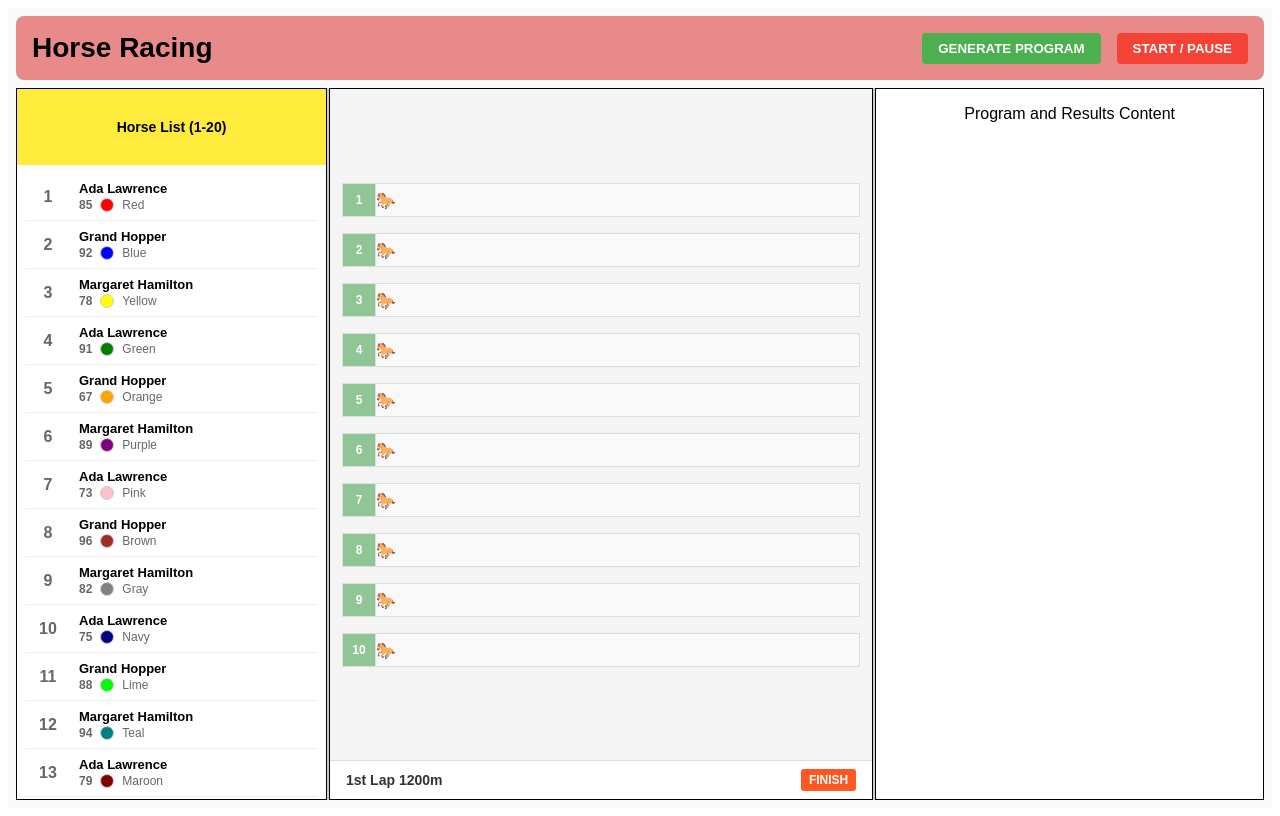
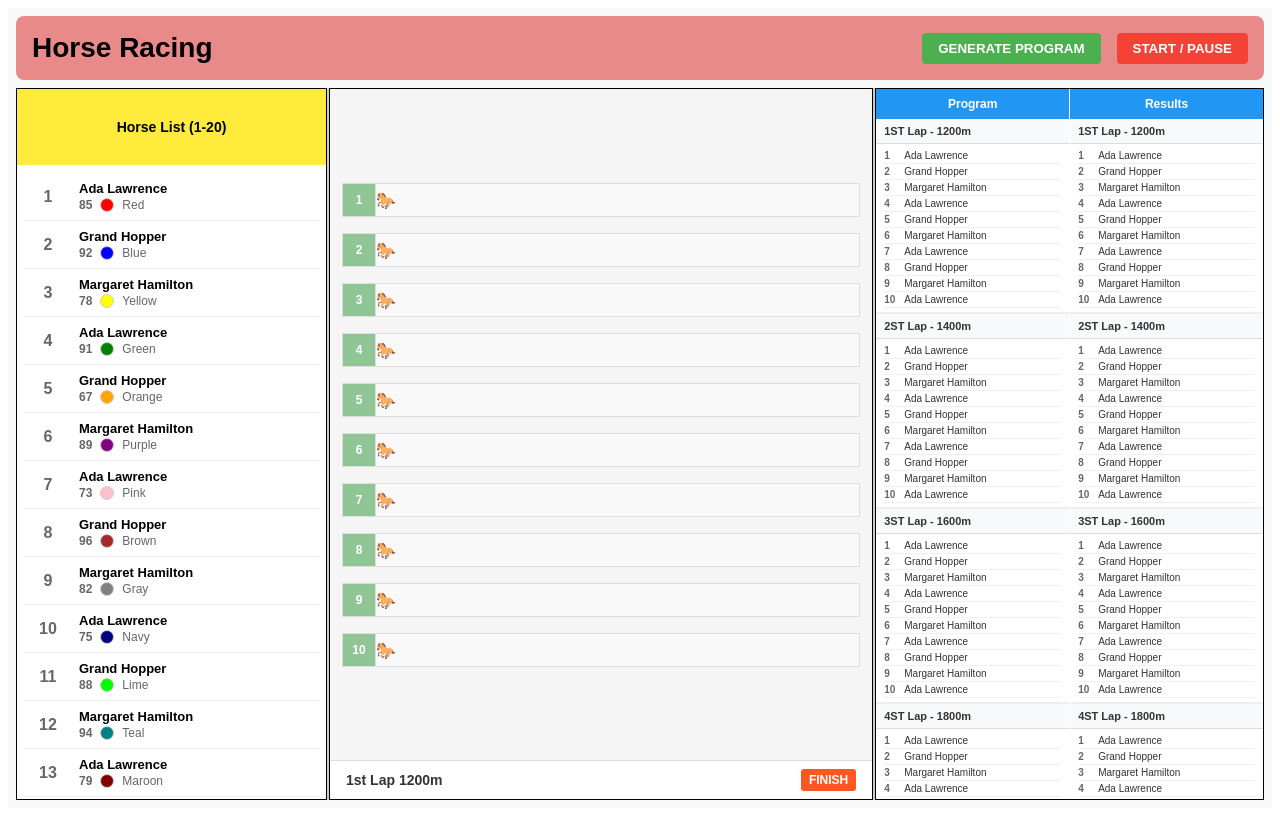
Before and after one commit to ozkersemih/horse-racing-game, a Vue app: page / in a window 1280 px wide. Built offline with nearby package versions, Linux system fonts and the light colour scheme.

Commit message:
feat: implement results feature ui

```diff
--- a/src/App.vue
+++ b/src/App.vue
@@ -77,5 +77,6 @@ import Results from './features/results/Results.vue'
 .results-section {
   background-color: #fff;
   border: 1px solid black;
+  overflow-y: auto;
 }
 </style>
--- a/src/features/results/Results.vue
+++ b/src/features/results/Results.vue
@@ -1,13 +1,162 @@
-<script setup lang="ts"></script>
+<script setup lang="ts">
+const horsesWithPosition = [
+  { position: 1, name: 'Ada Lawrence' },
+  { position: 2, name: 'Grand Hopper' },
+  { position: 3, name: 'Margaret Hamilton' },
+  { position: 4, name: 'Ada Lawrence' },
+  { position: 5, name: 'Grand Hopper' },
+  { position: 6, name: 'Margaret Hamilton' },
+  { position: 7, name: 'Ada Lawrence' },
+  { position: 8, name: 'Grand Hopper' },
+  { position: 9, name: 'Margaret Hamilton' },
+  { position: 10, name: 'Ada Lawrence' },
+]
+
+const mockProgram = [
+  {
+    round: 1,
+    distance: '1200m',
+    horses: horsesWithPosition,
+  },
+  {
+    round: 2,
+    distance: '1400m',
+    horses: horsesWithPosition,
+  },
+  {
+    round: 3,
+    distance: '1600m',
+    horses: horsesWithPosition,
+  },
+  {
+    round: 4,
+    distance: '1800m',
+    horses: horsesWithPosition,
+  },
+  {
+    round: 5,
+    distance: '2000m',
+    horses: horsesWithPosition,
+  },
+  {
+    round: 6,
+    distance: '2200m',
+    horses: horsesWithPosition,
+  },
+]
+
+const mockResults = mockProgram.map((round) => ({
+  round: round.round,
+  distance: round.distance,
+  horses: round.horses.slice().sort((a, b) => a.position - b.position),
+}))
+</script>
 
 <template>
   <div class="results">
-    <p>Program and Results Content</p>
+    <div class="program-panel">
+      <div class="panel-header">Program</div>
+      <div class="panel-content">
+        <div v-for="item in mockProgram" :key="item.round" class="round-section">
+          <div class="round-title">{{ item.round }}ST Lap - {{ item.distance }}</div>
+          <div class="horses-table">
+            <div
+              v-for="horse in item.horses"
+              :key="`${item.round}-${horse.position}`"
+              class="horse-row"
+            >
+              <span class="position">{{ horse.position }}</span>
+              <span class="name">{{ horse.name }}</span>
+            </div>
+          </div>
+        </div>
+      </div>
+    </div>
+
+    <div class="results-panel">
+      <div class="panel-header">Results</div>
+      <div class="panel-content">
+        <div v-for="result in mockResults" :key="result.round" class="round-section">
+          <div class="round-title">{{ result.round }}ST Lap - {{ result.distance }}</div>
+          <div class="horses-table">
+            <div
+              v-for="horse in result.horses"
+              :key="`result-${result.round}-${horse.position}`"
+              class="horse-row"
+            >
+              <span class="position">{{ horse.position }}</span>
+              <span class="name">{{ horse.name }}</span>
+            </div>
+          </div>
+        </div>
+      </div>
+    </div>
   </div>
 </template>
 
 <style scoped>
 .results {
+  height: 100%;
+  display: flex;
+  gap: 1px;
+}
+
+.program-panel,
+.results-panel {
+  flex: 1;
+  display: flex;
+  flex-direction: column;
+  background-color: #fff;
+}
+
+.panel-header {
+  background-color: #2196f3;
+  color: white;
+  padding: 8px;
   text-align: center;
+  font-weight: bold;
+  font-size: 12px;
+}
+
+.panel-content {
+  flex: 1;
+  overflow-y: auto;
+  min-height: 0;
+}
+
+.round-section {
+  border-bottom: 2px solid #eee;
+}
+
+.round-title {
+  background-color: #f8f9fa;
+  padding: 6px 8px;
+  font-weight: bold;
+  font-size: 11px;
+  color: #333;
+  border-bottom: 1px solid #ddd;
+}
+
+.horses-table {
+  padding: 4px 8px;
+}
+
+.horse-row {
+  display: flex;
+  padding: 2px 0;
+  border-bottom: 1px solid #f0f0f0;
+}
+
+.position {
+  width: 20px;
+  font-weight: bold;
+  font-size: 10px;
+  color: #666;
+}
+
+.name {
+  flex: 1;
+  font-size: 10px;
+  color: #333;
 }
 </style>
```
